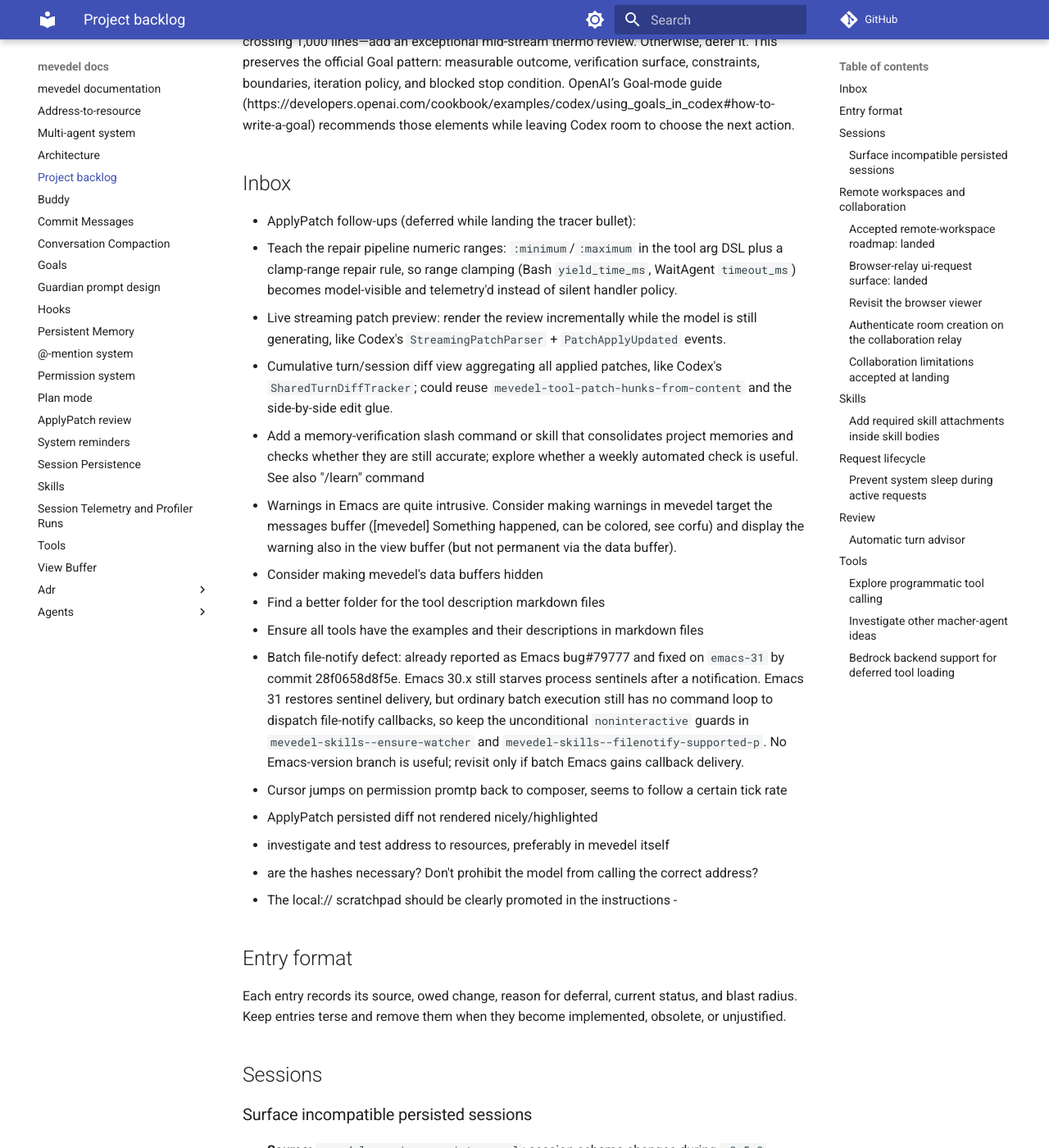
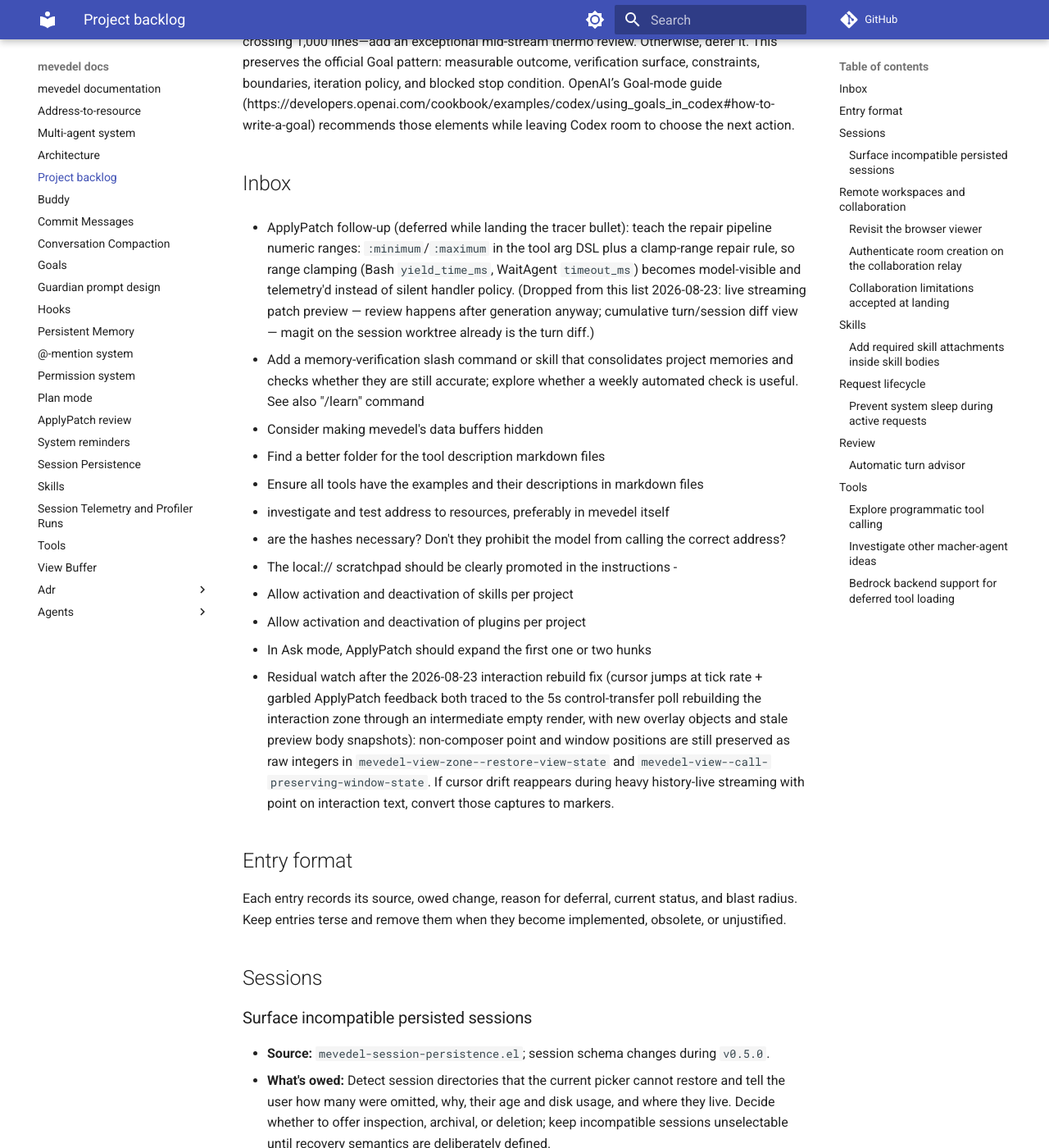
Before and after one commit to FrauH0lle/mevedel, an MkDocs documentation site: the page built from docs/backlog.md, in a window 1280 px wide and 1400 px high, scrolled down 1281 px. Shown: the whole window at 82% size. Built offline with MkDocs 1.6.1 and Material for MkDocs 9.7.7, drawn with Linux system fonts in a browser that asks for light colours; comment, search, counter and statistics services are not loaded; some of the changed text lies outside the part shown.

Commit message:
docs(backlog): Triage ApplyPatch follow-ups and settle the redraw bug
* docs/backlog.md: Keep the min/max repair-pipeline follow-up and drop
the live streaming preview and cumulative diff view (magit on the
session worktree already is the turn diff).  Replace the cursor-jump
and garbled-feedback reports with a residual watch note pointing at the
raw-integer point captures, now that the interaction rebuild fix
resolved their shared root cause.  Remove entries that landed
(warning routing, batch file-notify guard rationale, remote-workspace
roadmap ledger) and add per-project skill/plugin activation ideas.

```diff
--- a/docs/backlog.md
+++ b/docs/backlog.md
@@ -61,46 +61,40 @@ recommends those elements while leaving Codex room to choose the next action.
 
 ## Inbox
 
-- ApplyPatch follow-ups (deferred while landing the tracer bullet):
-  - Teach the repair pipeline numeric ranges: `:minimum`/`:maximum` in the
-    tool arg DSL plus a clamp-range repair rule, so range clamping (Bash
-    `yield_time_ms`, WaitAgent `timeout_ms`) becomes model-visible and
-    telemetry'd instead of silent handler policy.
-  - Live streaming patch preview: render the review incrementally while the
-    model is still generating, like Codex's `StreamingPatchParser` +
-    `PatchApplyUpdated` events.
-  - Cumulative turn/session diff view aggregating all applied patches,
-    like Codex's `SharedTurnDiffTracker`; could reuse
-    `mevedel-tool-patch-hunks-from-content` and the side-by-side edit glue.
+- ApplyPatch follow-up (deferred while landing the tracer bullet): teach the
+  repair pipeline numeric ranges: `:minimum`/`:maximum` in the tool arg DSL
+  plus a clamp-range repair rule, so range clamping (Bash `yield_time_ms`,
+  WaitAgent `timeout_ms`) becomes model-visible and telemetry'd instead of
+  silent handler policy. (Dropped from this list 2026-08-23: live streaming
+  patch preview — review happens after generation anyway; cumulative
+  turn/session diff view — magit on the session worktree already is the
+  turn diff.)
 
 - Add a memory-verification slash command or skill that consolidates project
   memories and checks whether they are still accurate; explore whether a
   weekly automated check is useful. See also "/learn" command
-
-- Warnings in Emacs are quite intrusive. Consider making warnings in mevedel target
-  the messages buffer ([mevedel] Something happened, can be colored, see corfu)
-  and display the warning also in the view buffer (but not permanent via the data
-  buffer).
 
 - Consider making mevedel's data buffers hidden
 
 - Find a better folder for the tool description markdown files
 - Ensure all tools have the examples and their descriptions in markdown files
 
-- Batch file-notify defect: already reported as Emacs bug#79777 and fixed on
-  `emacs-31` by commit 28f0658d8f5e. Emacs 30.x
-  still starves process sentinels after a notification. Emacs 31 restores
-  sentinel delivery, but ordinary batch execution still has no command loop
-  to dispatch file-notify callbacks, so keep the unconditional
-  `noninteractive` guards in `mevedel-skills--ensure-watcher` and
-  `mevedel-skills--filenotify-supported-p`. No Emacs-version branch is
-  useful; revisit only if batch Emacs gains callback delivery.
-- Cursor jumps on permission promtp back to composer, seems to follow a certain tick rate
-- ApplyPatch persisted diff not rendered nicely/highlighted
 - investigate and test address to resources, preferably in mevedel itself
-  - are the hashes necessary? Don't prohibit the model from calling the correct address?
+  - are the hashes necessary? Don't they prohibit the model from calling the correct address?
   - The local:// scratchpad should be clearly promoted in the instructions
   -
+- Allow activation and deactivation of skills per project
+- Allow activation and deactivation of plugins per project
+- In Ask mode, ApplyPatch should expand the first one or two hunks
+- Residual watch after the 2026-08-23 interaction rebuild fix (cursor jumps
+  at tick rate + garbled ApplyPatch feedback both traced to the 5s
+  control-transfer poll rebuilding the interaction zone through an
+  intermediate empty render, with new overlay objects and stale preview
+  body snapshots): non-composer point and window positions are still
+  preserved as raw integers in `mevedel-view-zone--restore-view-state` and
+  `mevedel-view--call-preserving-window-state`. If cursor drift reappears
+  during heavy history-live streaming with point on interaction text,
+  convert those captures to markers.
 
 ## Entry format
 
@@ -128,61 +122,6 @@ become implemented, obsolete, or unjustified.
   whether it is disposable.
 
 ## Remote workspaces and collaboration
-
-### Accepted remote-workspace roadmap: landed
-
-- **Source:** Remote-workspace review and use-case discussion on 2026-08-12;
-  the accepted product roadmap is
-  `.scratch/tramp-support/FUTURE-SCOPE-PACKAGES.md`, and its completion ledger
-  is `.scratch/tramp-support/ACCEPTANCE-MATRIX.md`.
-- **What landed:** All ten desired use cases are accepted with real-transport
-  evidence (`test/run-remote-acceptance.sh` against a containerized `sshd`,
-  the Docker-compatible selector, and native Podman): SSH and container
-  workspaces with minimal setup, Desktop-to-Laptop handoff over one portable
-  authority profile (`docs/adr/0100-portable-project-session-authority.md`,
-  which also removes the Desktop-becomes-target hazard the roadmap flagged),
-  discovery and read-only inspection, cooperative transfer with rejection,
-  timeout and expired takeover, alias-independent workspace identity,
-  container replacement over a persistent volume, crash and connection-loss
-  recovery, and target-native worktrees and forks. Live collaboration went
-  past the roadmap's read-only first slice to the sealed relay in `relay/`
-  with steering and remote interaction answering. Mounted remote storage is
-  documented as ordinary local operation in `docs/architecture.md`, and the
-  readiness diagnostic now prints the install command for missing target
-  programs -- the pre-bootstrap step the roadmap called the lazy version.
-- **Still deferred by design:** real harness bootstrap (only when a target
-  that cannot be provisioned appears), Remote Mevedel, and Managed Workspace.
-  Those are separate products, not remainders of this roadmap.
-- **Evidence that cannot be claimed here:** genuine Docker Engine, a second
-  physical host on a distinct network route, an external access-controlled
-  HTTPS tunnel with an automatable isolated browser, and rendered-UI keypress
-  automation. These stay open external gates rather than inferred success.
-
-### Browser-relay ui-request surface: landed
-
-- **Source:** `.scratch/browser-relay/PRD.md`, implementation decision
-  "Remote interaction answering". The full surface has landed: generic
-  request prompts (approve/deny/feedback), permission prompts (one-shot
-  allow-once/deny-once/feedback -- durable authority stays Emacs-only),
-  plan approval (accept with host-configured axes and remote feedback
-  that queues the templated revision request; Worktree proposals offer
-  feedback only, and axis editing stays in Emacs), ApplyPatch review
-  (apply the staged
-  selection or request a revision with whole-patch feedback), and Ask
-  questionnaires (the frame carries the questions, options, and current
-  answers structurally; the guest answers atomically and the host adopts
-  them through the wizard's own submit path; host navigation re-announces
-  so guests stay in sync). Gated by
-  `mevedel-collaboration-remote-interactions`. Guest attribution is
-  durable via hidden `guest-prompt` transcript audit records and renders
-  as the turn heading in both surfaces. Guests can attach photos to
-  prompts (downscaled client-side, saved under the session media
-  directory, @file-mentioned with read grants), and guest input is
-  skill-inert: `$skill` tokens stay literal text at submission.
-- **Blast radius:** Execution-target identity, readiness and bootstrap,
-  durability and leases, session discovery and control transfer, worktree
-  workflows, live session projection, browser rendering, transport, and
-  bearer-capability security.
 
 ### Revisit the browser viewer
 
@@ -424,10 +363,26 @@ become implemented, obsolete, or unjustified.
   and `history://root/PATH` corpora for the existing `Grep` tool. Prefer the
   resource-address seam over a separate SearchHistory tool; use regex search,
   not semantic/PageRank retrieval.
-- **Repeated tool-result cost:** Profile pre-compaction prompts for repeated
-  result bodies. If material, investigate request-time elision only when both
-  the normalized call and result are identical. A repeated call signature is
-  insufficient because repository state may have changed between calls.
+- **Repeated tool-result cost (resolved 2026-08-21: do not build):** Measured
+  over 43 retained chat contexts (417 completed tool results): 14 exact
+  call+result duplicates totaling roughly 64 tokens of potential saving.
+  `Read` had 0 exact duplicates -- the source-level read dedup already removes
+  the dominant repeat class -- and 3 repeated `Read` calls whose results had
+  changed, confirming that a call-signature key alone (macher-agent's design)
+  would serve stale results. Artifacts and scanner under
+  `.scratch/macher-agent/` (`tool-result-dedup-measurement.md`,
+  `measure-tool-result-dedup.el`, `tool-result-dedup-data.json`). Revisit only
+  if a future profile shows material duplicate volume; the correct design is
+  then request-time elision keyed on identical call AND result, eliding the
+  newest occurrence to keep the provider prompt-cache prefix stable, with
+  compaction invalidating any elision whose original body left the retained
+  tail.
+- **Tool-call ID ambiguity:** The dedup measurement found 5 duplicate results
+  whose persisted call IDs were reused because gptel associates parallel
+  same-name tool calls with one ID. A tool-call ID is therefore not a unique
+  referent. Audit any mevedel feature that assumes ID uniqueness (transcript
+  audit records, render-data association, compaction evidence) and consider an
+  upstream gptel fix.
 - **Verify unapplied patches:** Investigate running checks against a selected
   ApplyPatch proposal in a disposable projected worktree. Reuse session fork,
   patch, execution, and cleanup machinery where it actually fits, but account
```
Also changed, not shown: 2 other files.
